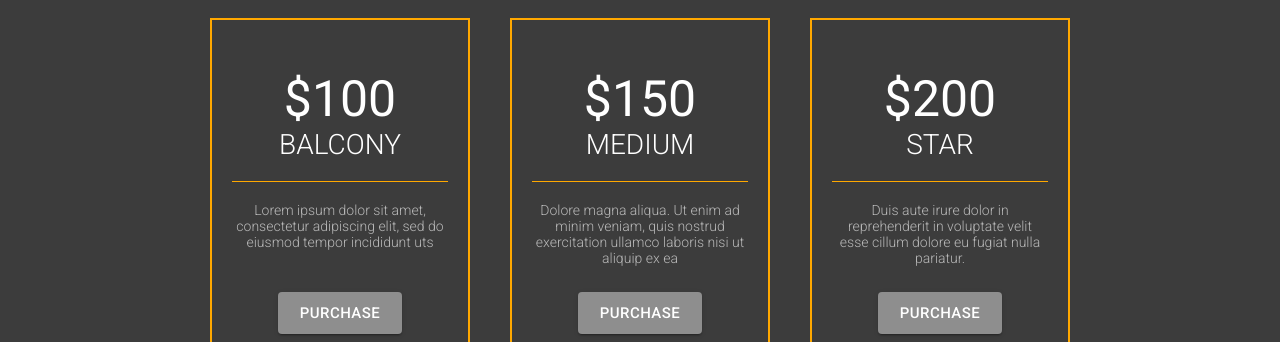
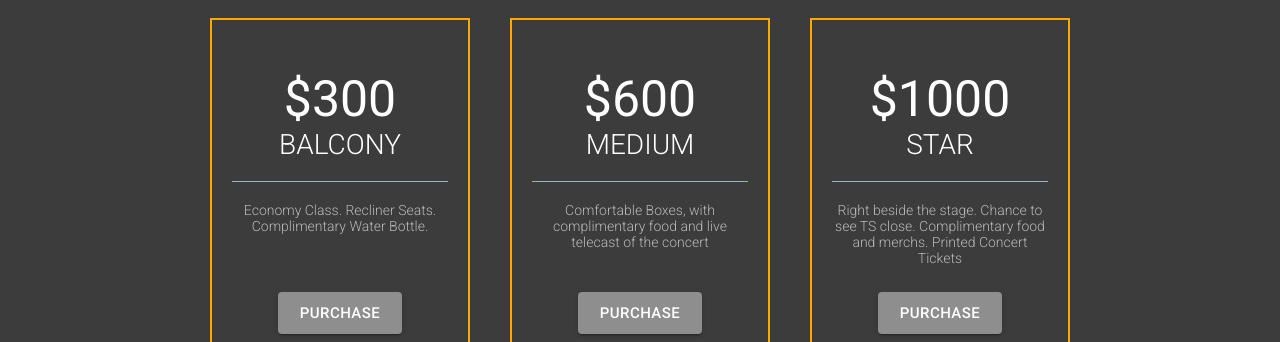
Before and after one commit to mohith-j/MyFirstReactApp, a React (Create React App) app: page / in a window 1280 px wide. Shown: the part 2309-2651 px from the top of the page. Built offline with nearby package versions, Linux system fonts and the light colour scheme.

Commit message:
added scroller

```diff
--- a/package.json
+++ b/package.json
@@ -13,6 +13,7 @@
     "react-awesome-reveal": "^4.1.0",
     "react-dom": "^18.2.0",
     "react-scripts": "5.0.1",
+    "react-scroll": "^1.8.9",
     "react-slick": "^0.29.0",
     "slick-carousel": "^1.8.1",
     "web-vitals": "^2.1.4"
--- a/src/App.js
+++ b/src/App.js
@@ -1,33 +1,44 @@
 import React from "react";
-import './resources/styles.css';
+import "./resources/styles.css";
 
+import { Element } from "react-scroll";
 
-import Header from './components/header_footer/Header';
+import Header from "./components/header_footer/Header";
 import Footer from "./components/header_footer/Footer";
 import Featured from "./components/featured";
 import VenueInfo from "./components/venueInfo";
 import Highlights from "./components/highlights";
 import Princing from "./components/pricing";
+import Location from "./components/location";
 
-const App=()=> {
+const App = () => {
   return (
     <div className="App">
-      <Header/>
+      <Header />
 
-      <Featured/>
+      <Element name="featured">
+        <Featured />
+      </Element>
 
-      <VenueInfo/>
+      <Element name="venueinfo">
+        <VenueInfo />
+      </Element>
 
-      <Highlights/>
+      <Element name="highlight">
+        <Highlights />
+      </Element>
 
-      <Princing/>
-      <div style={{backgroundColor:'violet', height: '800px'}}></div>
-      <div style={{backgroundColor:'yellow', height: '800px'}}></div>
-      <div style={{backgroundColor:'orange', height: '800px'}}></div>
-      <div style={{backgroundColor:'pink', height: '800px'}}></div>
-      <Footer/>
+      <Element name="pricing">
+        <Princing />
+      </Element>
+
+      <Element name="location">
+        <Location />
+      </Element>
+
+      <Footer />
     </div>
   );
-}
+};
 
 export default App;
--- a/src/components/header_footer/sideDrawer.js
+++ b/src/components/header_footer/sideDrawer.js
@@ -1,4 +1,5 @@
 import React from "react";
+import { scroller } from 'react-scroll'
 
 import { Drawer, List, ListItem } from "@material-ui/core";
 
@@ -12,8 +13,18 @@ const SideDrawer = (props) => {
         { where: 'location', value: 'Location' }
     ]
 
+    const scrollToElement = (element) => {
+        scroller.scrollTo(element,{
+            duration:1500,
+            delay:100,
+            smooth: true,
+            offset:-150
+        });
+        props.onClose(false)
+    }
+
     const renderItem = (item) => (
-        <ListItem button onClick={() => alert(item.where)} key={item.where}>
+        <ListItem button onClick={()=> scrollToElement(item.where)} key={item.where}>
             {item.value}
         </ListItem>
     )
--- /dev/null
+++ b/src/components/location/index.js
@@ -0,0 +1,22 @@
+import React from "react";
+
+const Location = () => {
+  return (
+    <div className="location_wrapper">
+      <iframe
+        src="https://www.google.com/maps/embed?pb=!1m14!1m8!1m3!1d13303.963219279674!2d-112.2625593!3d33.5276247!3m2!1i1024!2i768!4f13.1!3m3!1m2!1s0x0%3A0xb9c497aa9569305b!2sState%20Farm%20Stadium!5e0!3m2!1sen!2sus!4v1670923974285!5m2!1sen!2sus"
+        width="100%"
+        height="500px"
+        frameBorder="0"
+        title="gglemaps"
+        allowFullScreen
+      ></iframe>
+
+      <div className="location_tag">
+        <div>Location</div>
+      </div>
+    </div>
+  );
+};
+
+export default Location;
--- a/src/components/pricing/index.js
+++ b/src/components/pricing/index.js
@@ -4,12 +4,12 @@ import { Zoom } from "react-awesome-reveal";
 
 const Princing = () => {
     const priceState = {
-        prices:[100,150,200],
+        prices:[300,600,1000],
         position:['Balcony','Medium','Star'],
         desc:[
-            'Lorem ipsum dolor sit amet, consectetur adipiscing elit, sed do eiusmod tempor incididunt uts',
-            'Dolore magna aliqua. Ut enim ad minim veniam, quis nostrud exercitation ullamco laboris nisi ut aliquip ex ea',
-            'Duis aute irure dolor in reprehenderit in voluptate velit esse cillum dolore eu fugiat nulla pariatur.'
+            'Economy Class. Recliner Seats. Complimentary Water Bottle.',
+            'Comfortable Boxes, with complimentary food and live telecast of the concert',
+            'Right beside the stage. Chance to see TS close. Complimentary food and merchs. Printed Concert Tickets'
         ],
         linkto:['https://www.taylorswift.com/events/','https://www.taylorswift.com/events/','https://www.taylorswift.com/events/'],
         delay:[500,0,500]
```
Also changed, not shown: 1 other file (tests, documents, lock files or other folders).
